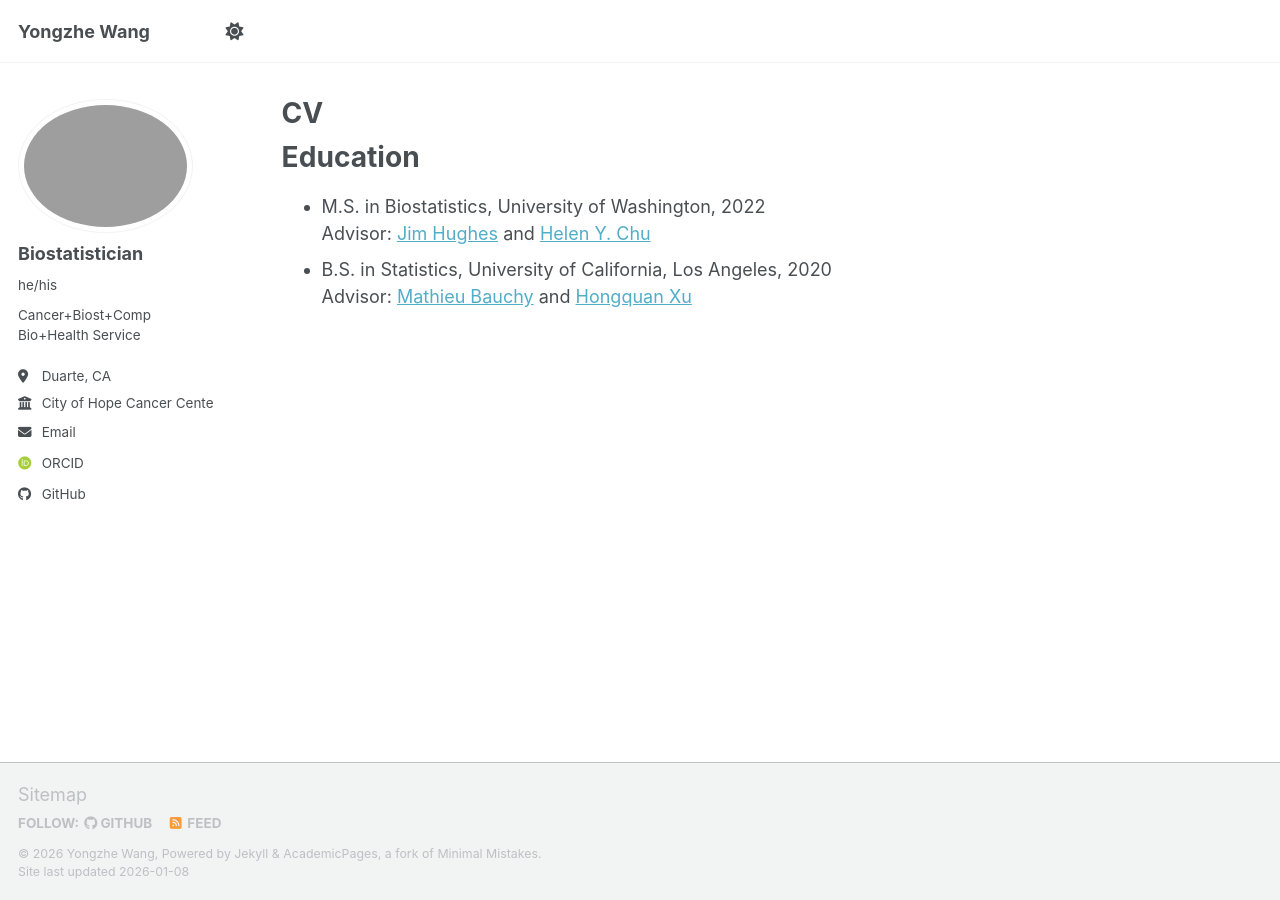
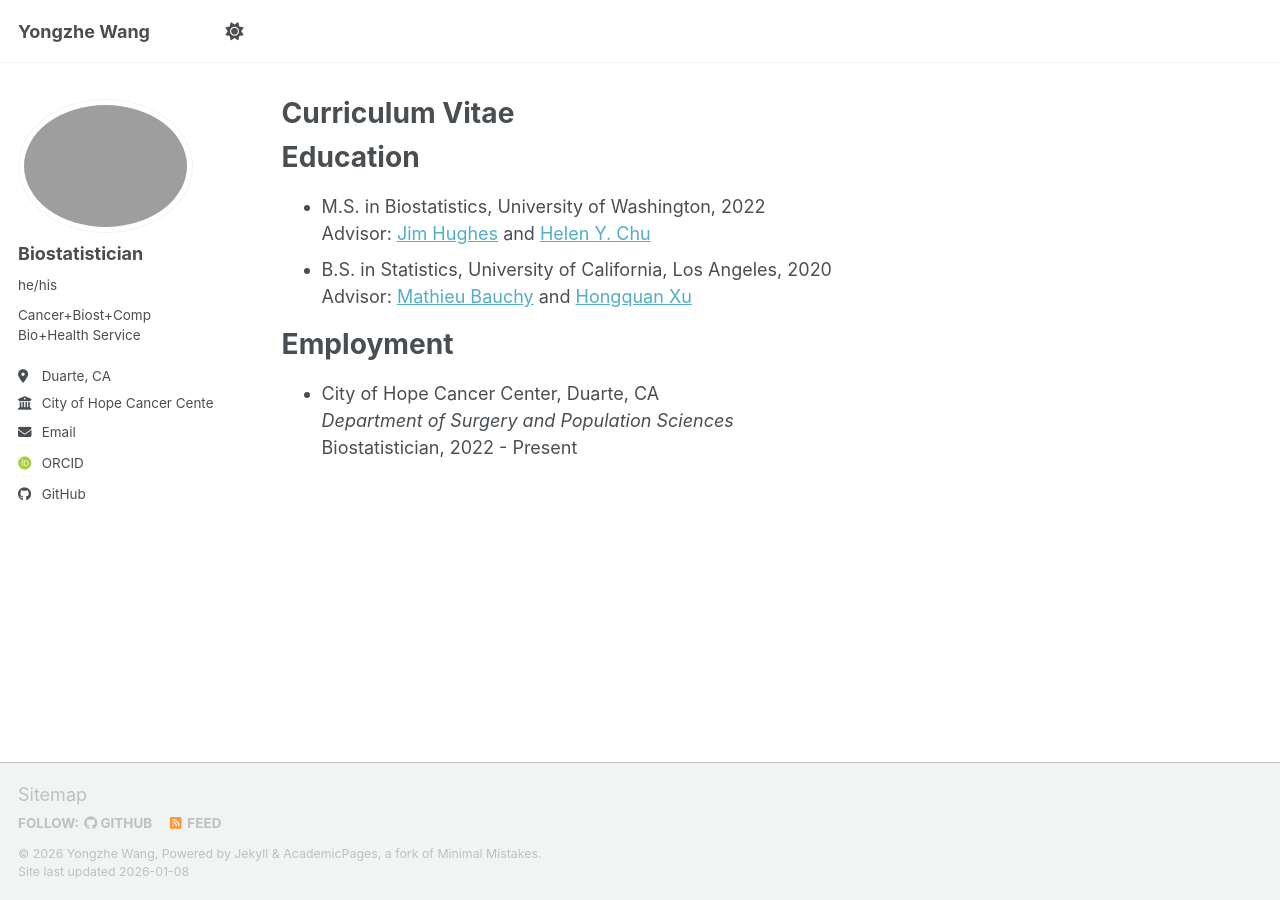
Before and after one commit to YzwIsALaity/yonwang, a Jekyll site: the page built from _pages/cv.md, in a window 1280 px wide. Built offline with Jekyll 4.4.1, drawn with Linux system fonts in a browser that asks for light colours; some web fonts are replaced; a script bundle is joined from its source files by our own code; library files that are not in the unit come from our copies.

Commit message:
Update cv.md

```diff
--- a/_pages/cv.md
+++ b/_pages/cv.md
@@ -1,6 +1,6 @@
 ---
 layout: archive
-title: "CV"
+title: "Curriculum Vitae"
 permalink: /cv/
 author_profile: true
 redirect_from:
@@ -15,3 +15,9 @@ Education
   Advisor: [Jim Hughes](https://faculty.washington.edu/jphughes/) and [Helen Y. Chu](https://www.chulab.org/)
 * B.S. in Statistics, University of California, Los Angeles, 2020\
   Advisor: [Mathieu Bauchy](https://www.bauchy.com/) and [Hongquan Xu](http://www.stat.ucla.edu/~hqxu/)
+
+Employment
+======
+* City of Hope Cancer Center, Duarte, CA\
+  _Department of Surgery and Population Sciences_\
+  Biostatistician, 2022 - Present
```
